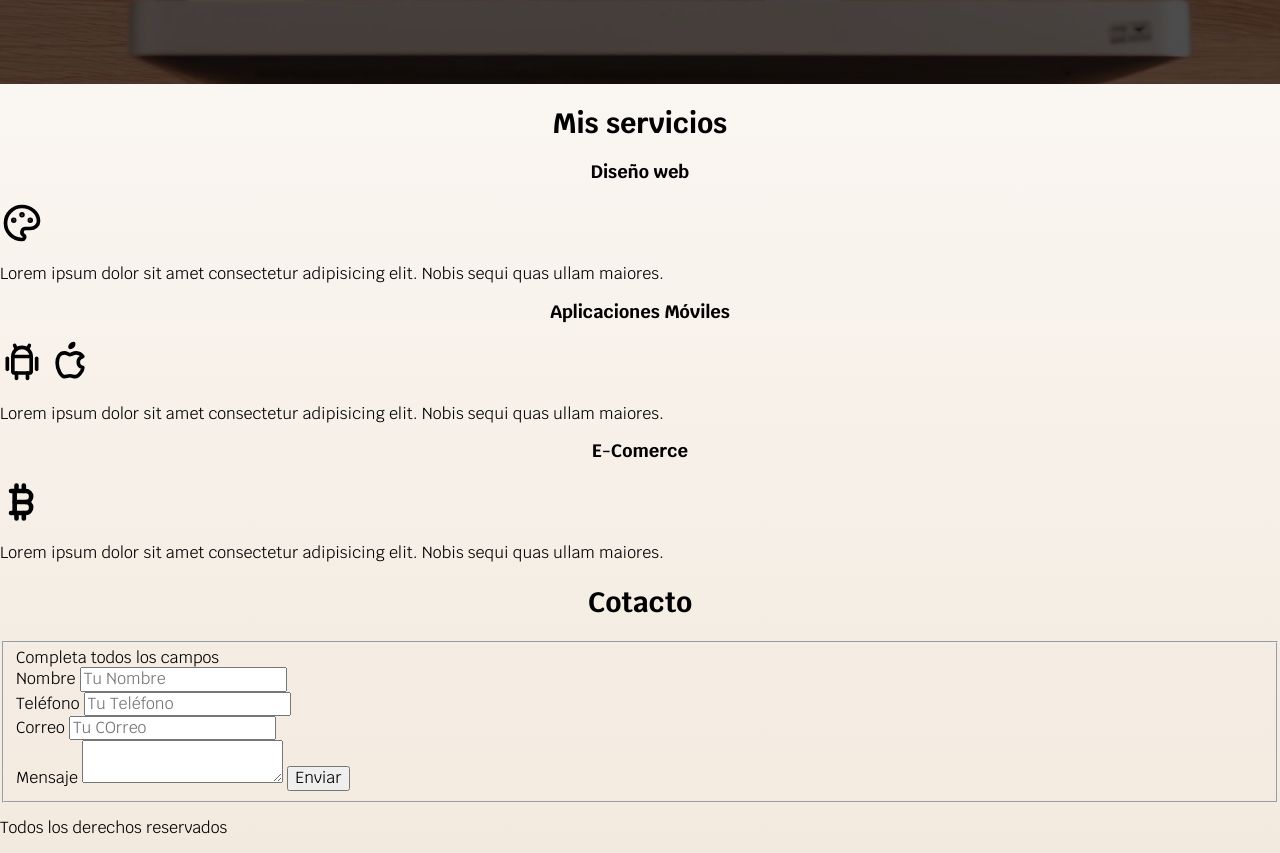
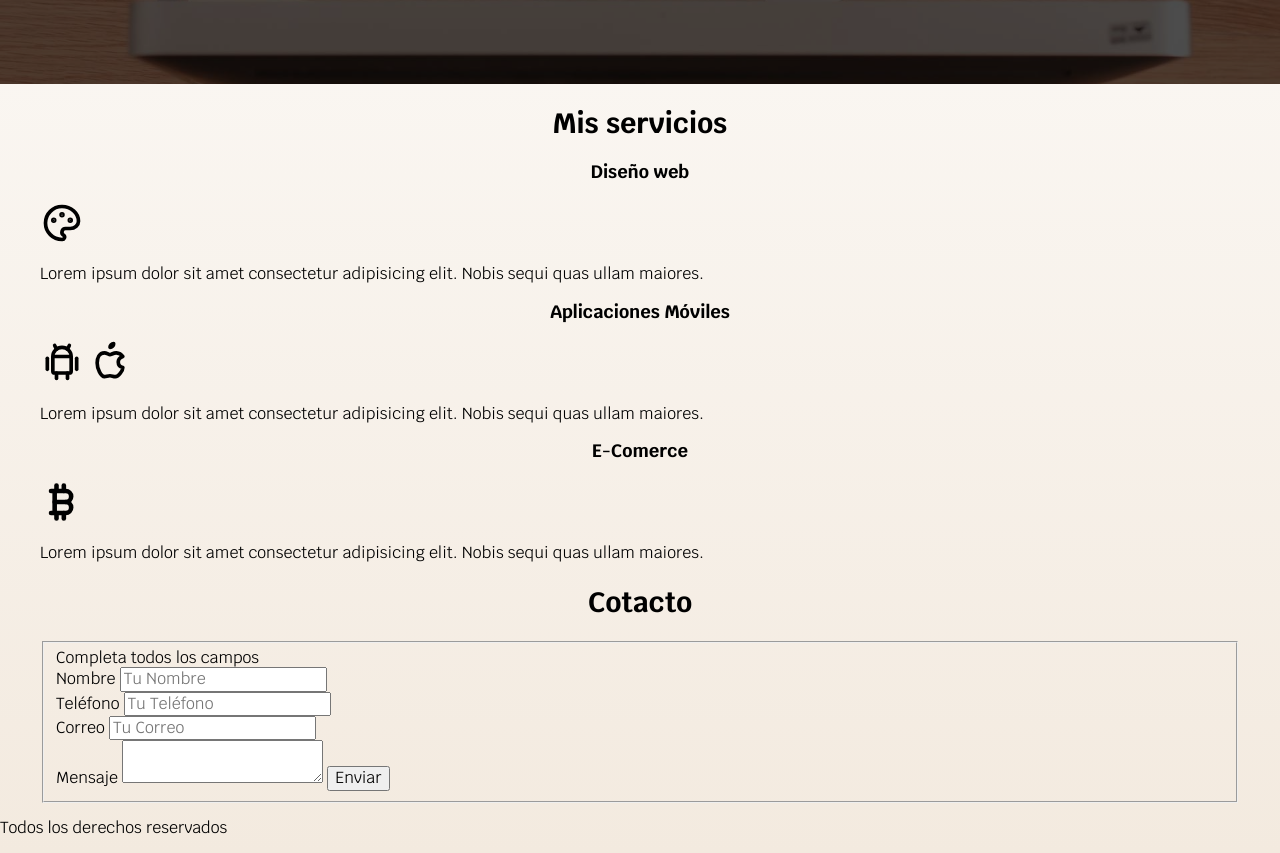
Before and after one commit to Andromada3D/Andromada3D.github.io, a plain HTML site: page index.html in a window 1280 px wide. Shown: the part 504-1357 px from the top of the page. Drawn offline with Linux system fonts and the light colour scheme.

Commit message:
Update index.html

```diff
--- a/index.html
+++ b/index.html
@@ -38,17 +38,17 @@
                     <path d="M17.657 16.657l-4.243 4.243a2 2 0 0 1 -2.827 0l-4.244 -4.243a8 8 0 1 1 11.314 0z" />
                 </svg>
                 <p>Madrid, Spain</p>
-
                 <a class="boton" href="#">Contactar</a>
         </div> <!--.contenido-hero-->
     </section>
 
 
-    <main>
+    <main class="contenedor sombra">
         <h2>Mis servicios</h2>
-
-    <section>
+        <div class="servicios">
+            <section class = "servicio">
                 <h3>Diseño web</h3>
+                <div class="iconos">
                     <svg xmlns="http://www.w3.org/2000/svg" class="icon icon-tabler icon-tabler-palette" width="44" height="44" viewBox="0 0 24 24" stroke-width="2" stroke="#000000" fill="none" stroke-linecap="round" stroke-linejoin="round">
                         <path stroke="none" d="M0 0h24v24H0z" fill="none"/>
                         <path d="M12 21a9 9 0 1 1 0 -18a9 8 0 0 1 9 8a4.5 4 0 0 1 -4.5 4h-2.5a2 2 0 0 0 -1 3.75a1.3 1.3 0 0 1 -1 2.25" />
@@ -56,13 +56,14 @@
                         <circle cx="12" cy="7.5" r=".5" fill="currentColor" />
                         <circle cx="16.5" cy="10.5" r=".5" fill="currentColor" />
                     </svg>
+                </div>
                 <p>Lorem ipsum dolor sit amet consectetur adipisicing elit. Nobis sequi
                 quas ullam maiores.</p>
             </section>
 
-    <section>
+            <section class = "servicio">
                 <h3>Aplicaciones Móviles</h3>
-
+                <div class ="iconos">
                     <svg xmlns="http://www.w3.org/2000/svg" class="icon icon-tabler icon-tabler-brand-android" width="44" height="44" viewBox="0 0 24 24" stroke-width="2" stroke="#000000" fill="none" stroke-linecap="round" stroke-linejoin="round">
                         <path stroke="none" d="M0 0h24v24H0z" fill="none"/>
                         <line x1="4" y1="10" x2="4" y2="16" />
@@ -78,14 +79,14 @@
                         <path d="M9 7c-3 0 -4 3 -4 5.5c0 3 2 7.5 4 7.5c1.088 -.046 1.679 -.5 3 -.5c1.312 0 1.5 .5 3 .5s4 -3 4 -5c-.028 -.01 -2.472 -.403 -2.5 -3c-.019 -2.17 2.416 -2.954 2.5 -3c-1.023 -1.492 -2.951 -1.963 -3.5 -2c-1.433 -.111 -2.83 1 -3.5 1c-.68 0 -1.9 -1 -3 -1z" />
                         <path d="M12 4a2 2 0 0 0 2 -2a2 2 0 0 0 -2 2" />
                     </svg>
-
+                </div>
                 <p>Lorem ipsum dolor sit amet consectetur adipisicing elit. Nobis sequi
                 quas ullam maiores.</p>
             </section>
 
-    <section>
+            <section class = "servicio">
                 <h3>E-Comerce</h3>
-
+                <div class ="iconos">
                     <svg xmlns="http://www.w3.org/2000/svg" class="icon icon-tabler icon-tabler-currency-bitcoin" width="44" height="44" viewBox="0 0 24 24" stroke-width="2.5" stroke="#000000" fill="none" stroke-linecap="round" stroke-linejoin="round">
                         <path stroke="none" d="M0 0h24v24H0z" fill="none"/>
                         <path d="M6 6h8a3 3 0 0 1 0 6a3 3 0 0 1 0 6h-8" />
@@ -96,18 +97,18 @@
                         <line x1="9" y1="18" x2="9" y2="21" />
                         <line x1="13" y1="18" x2="13" y2="21" />
                     </svg>
-
+                </div>
                 <p>Lorem ipsum dolor sit amet consectetur adipisicing elit. Nobis sequi
                 quas ullam maiores.</p>
             </section>
+        </div>
 
 
-    </main>
 
     <section>
         <h2>Cotacto</h2>
 
-        <form>
+            <form class="formulario">
                 <fieldset>
                     <div>
                         <legend>Completa todos los campos</legend>
@@ -122,7 +123,7 @@
 
                     <div>
                         <label>Correo</label>
-                    <input type="email" placeholder="Tu COrreo">
+                        <input type="email" placeholder="Tu Correo">
                     </div>
 
                     <div>
@@ -136,7 +137,7 @@
             </form>
 
         </section>
-
+    </main>
     <footer>
         <p>Todos los derechos reservados</p>
     </footer>
```
Lines whose indentation alone changed are shown as unchanged.
